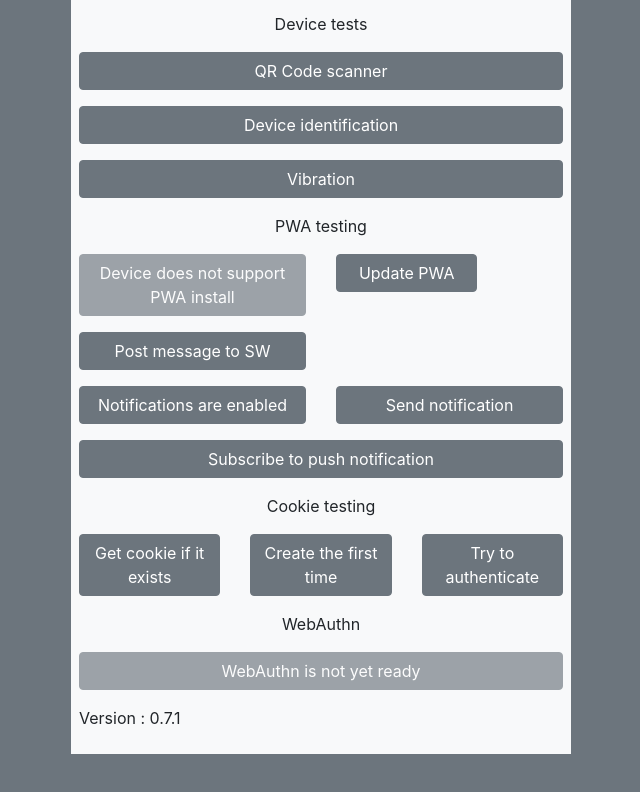
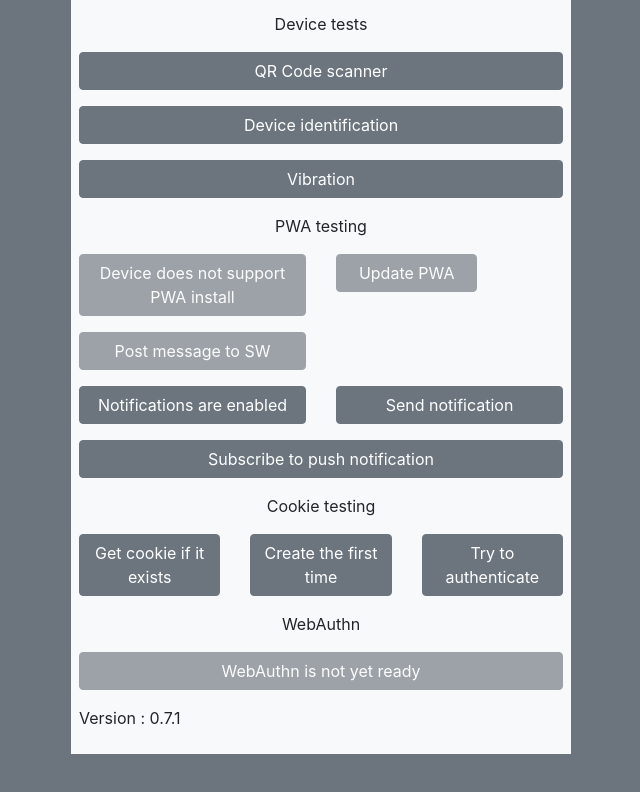
Before and after one commit to CharlyPoppins/react-tests, a React (Create React App) app: page / in a window 1280 px wide. Shown: the top 792 px of the page, without its empty margins (319-959 px from the left). Built offline with nearby package versions, Linux system fonts and the light colour scheme.

Commit message:
✨avoid error in PWA

```diff
--- a/src/components/PwaActions.js
+++ b/src/components/PwaActions.js
@@ -15,15 +15,22 @@ const PwaActions = () => {
             className="btn-block btn-secondary"
             onClick={() => {
               if ('serviceWorker' in navigator) {
+                if (navigator.serviceWorker.controller) {
                   console.log('Sending message SKIP_WAITING to SW')
                   navigator.serviceWorker.controller.postMessage({
                     type: 'SKIP_WAITING',
                   })
                 } else {
+                  console.warn('Service workers controller does not exist.')
+                }
+              } else {
                 console.warn('Service workers are not supported.')
               }
             }}
-            disabled={!('serviceWorker' in navigator)}
+            disabled={
+              !('serviceWorker' in navigator) ||
+              !navigator.serviceWorker.controller
+            }
           >
             Update PWA
           </Button>
@@ -35,14 +42,22 @@ const PwaActions = () => {
             className="btn-block btn-secondary"
             onClick={() => {
               if ('serviceWorker' in navigator) {
+                if (navigator.serviceWorker.controller) {
                   console.log('Sending message MESSAGE_IDENTIFIER to SW')
                   navigator.serviceWorker.controller.postMessage({
                     type: 'MESSAGE_IDENTIFIER',
                   })
                 } else {
+                  console.warn('Service workers controller does not exist.')
+                }
+              } else {
                 console.warn('Service workers are not supported.')
               }
             }}
+            disabled={
+              !('serviceWorker' in navigator) ||
+              !navigator.serviceWorker.controller
+            }
           >
             Post message to SW
           </Button>
```
Lines whose indentation alone changed are shown as unchanged.
